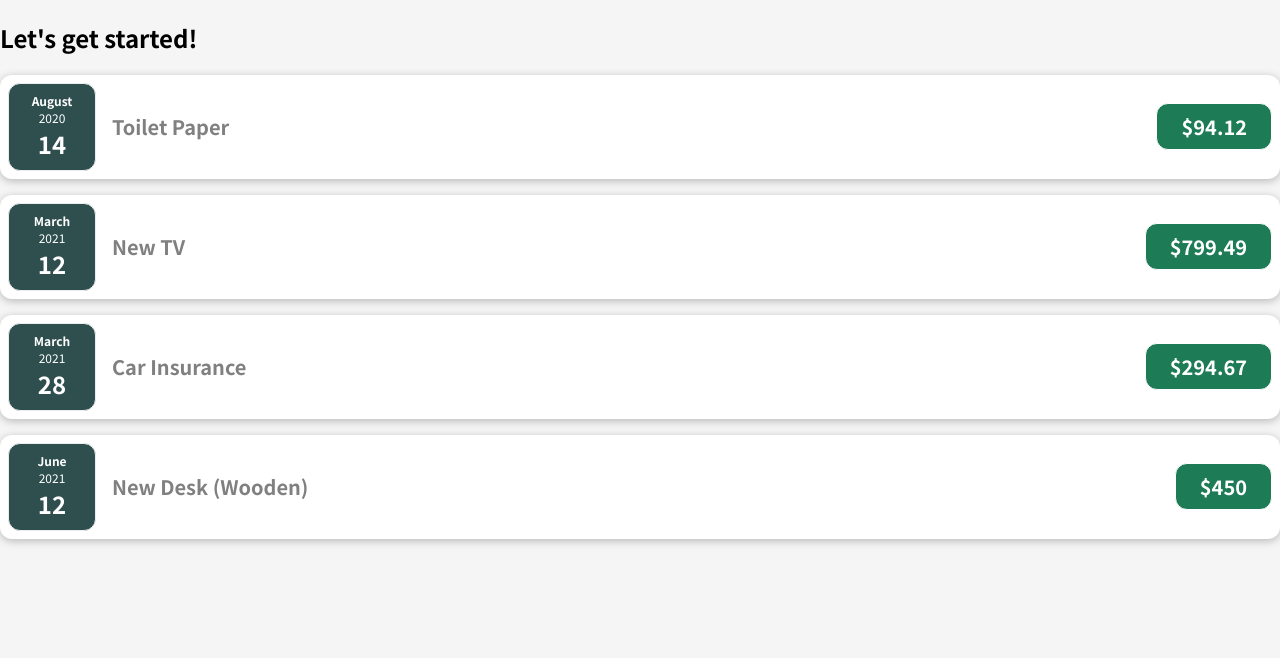
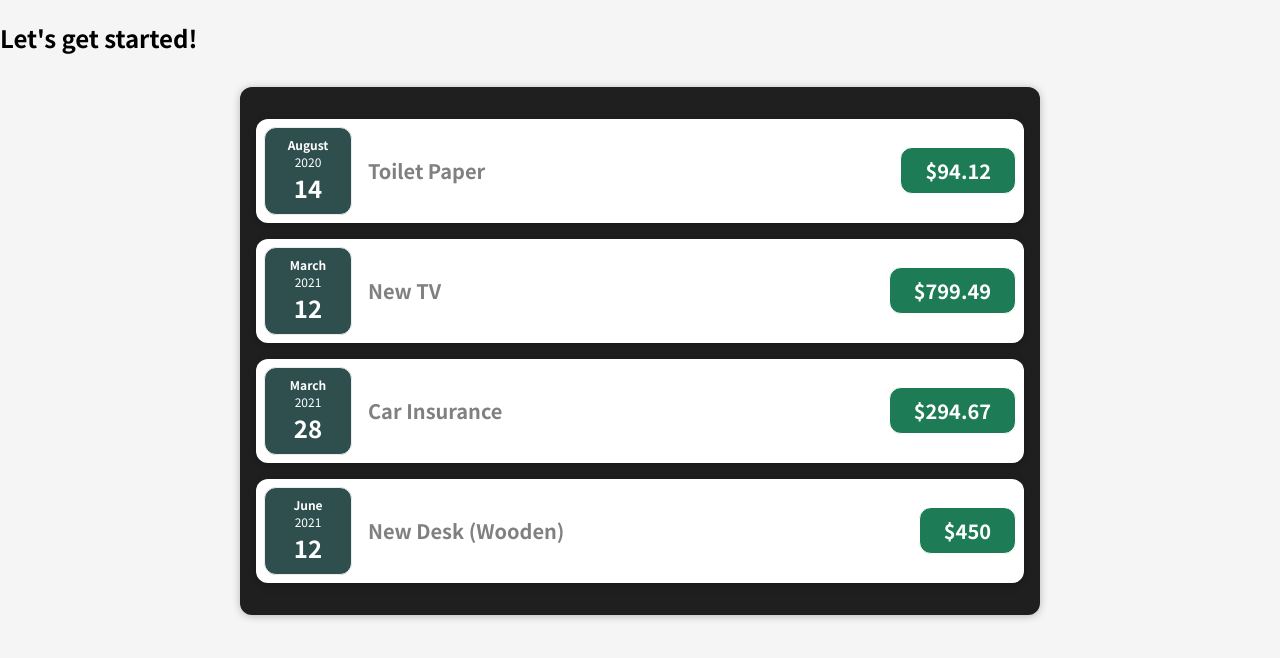
Before and after one commit to danilogiarlini/expense-tracker-app, a JavaScript app: page / in a window 1280 px wide. Shown: the top 658 px of the page. Built offline with nearby package versions, Linux system fonts and the light colour scheme.

Commit message:
first commit

```diff
--- a/src/App.js
+++ b/src/App.js
@@ -1,4 +1,5 @@
-import ExpenseItem from './components/ExpenseItem';
+// import ExpenseItem from './components/ExpenseItem';
+import Expenses from './components/Expenses';
 
 function App() {
   const expenses = [
@@ -26,26 +27,7 @@ function App() {
   return (
     <div>
       <h2>Let's get started!</h2>
-      <ExpenseItem
-        title={expenses[0].title}
-        amount={expenses[0].amount}
-        date={expenses[0].date}
-       />
-      <ExpenseItem
-        title={expenses[1].title}
-        amount={expenses[1].amount}
-        date={expenses[1].date}
-       />
-      <ExpenseItem
-        title={expenses[2].title}
-        amount={expenses[2].amount}
-        date={expenses[2].date}
-       />
-      <ExpenseItem
-        title={expenses[3].title}
-        amount={expenses[3].amount}
-        date={expenses[3].date}
-       />
+      <Expenses expenses={expenses}/>
     </div>
   );
 }
--- /dev/null
+++ b/src/components/Expenses.css
@@ -0,0 +1,9 @@
+.expenses {
+    padding: 1rem;
+    background-color: rgb(31, 31, 31);
+    margin: 2rem auto;
+    width: 50rem;
+    max-width: 95%;
+    border-radius: 12px;
+    box-shadow: 0 1px 8px rgba(0, 0, 0, 0.25);
+  }
--- /dev/null
+++ b/src/components/Expenses.js
@@ -0,0 +1,29 @@
+import ExpenseItem from './ExpenseItem';
+import './Expenses.css';
+
+function Expenses(props) {
+
+    return <div className='expenses'>
+      <ExpenseItem
+        title={props.expenses[0].title}
+        amount={props.expenses[0].amount}
+        date={props.expenses[0].date}
+       />
+      <ExpenseItem
+        title={props.expenses[1].title}
+        amount={props.expenses[1].amount}
+        date={props.expenses[1].date}
+       />
+      <ExpenseItem
+        title={props.expenses[2].title}
+        amount={props.expenses[2].amount}
+        date={props.expenses[2].date}
+       />
+      <ExpenseItem
+        title={props.expenses[3].title}
+        amount={props.expenses[3].amount}
+        date={props.expenses[3].date}
+       /></div>
+}
+
+export default Expenses;
```
